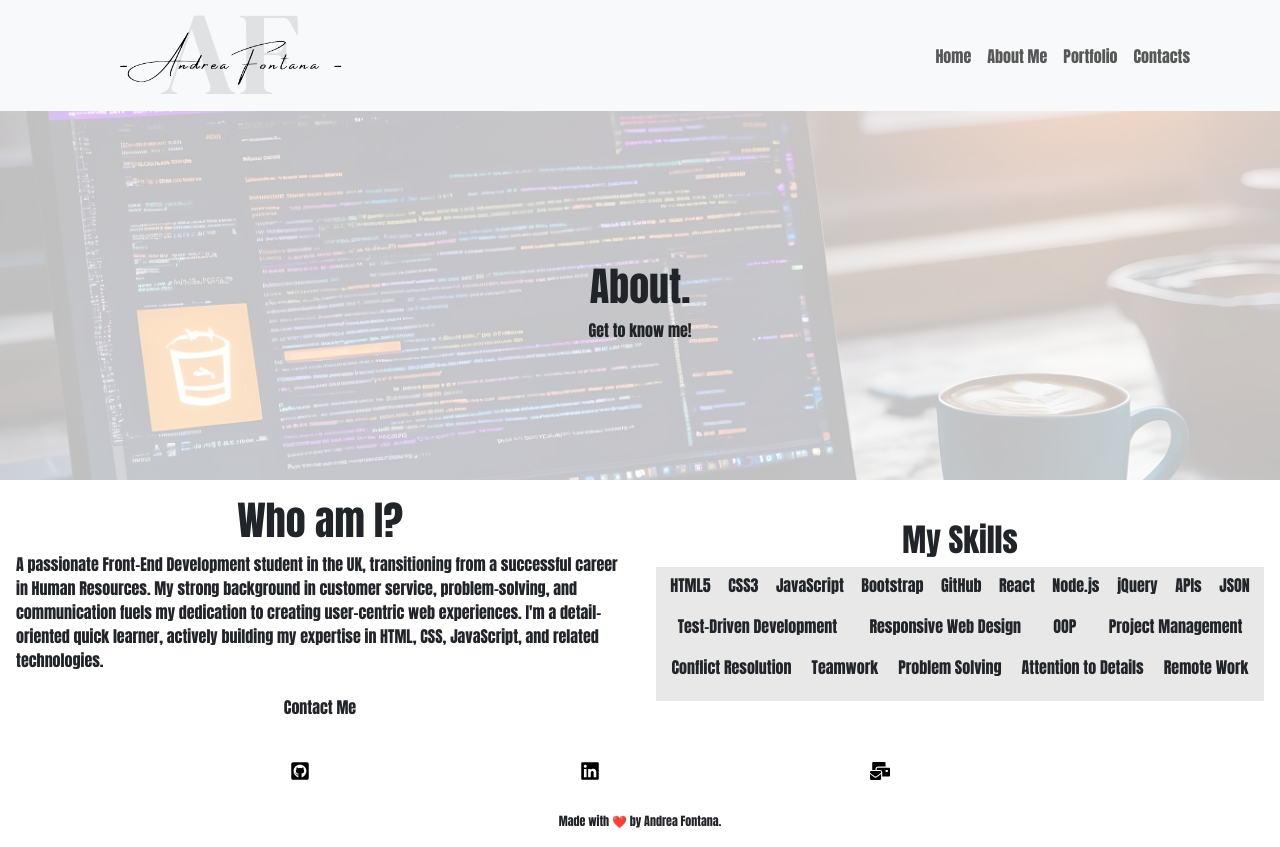
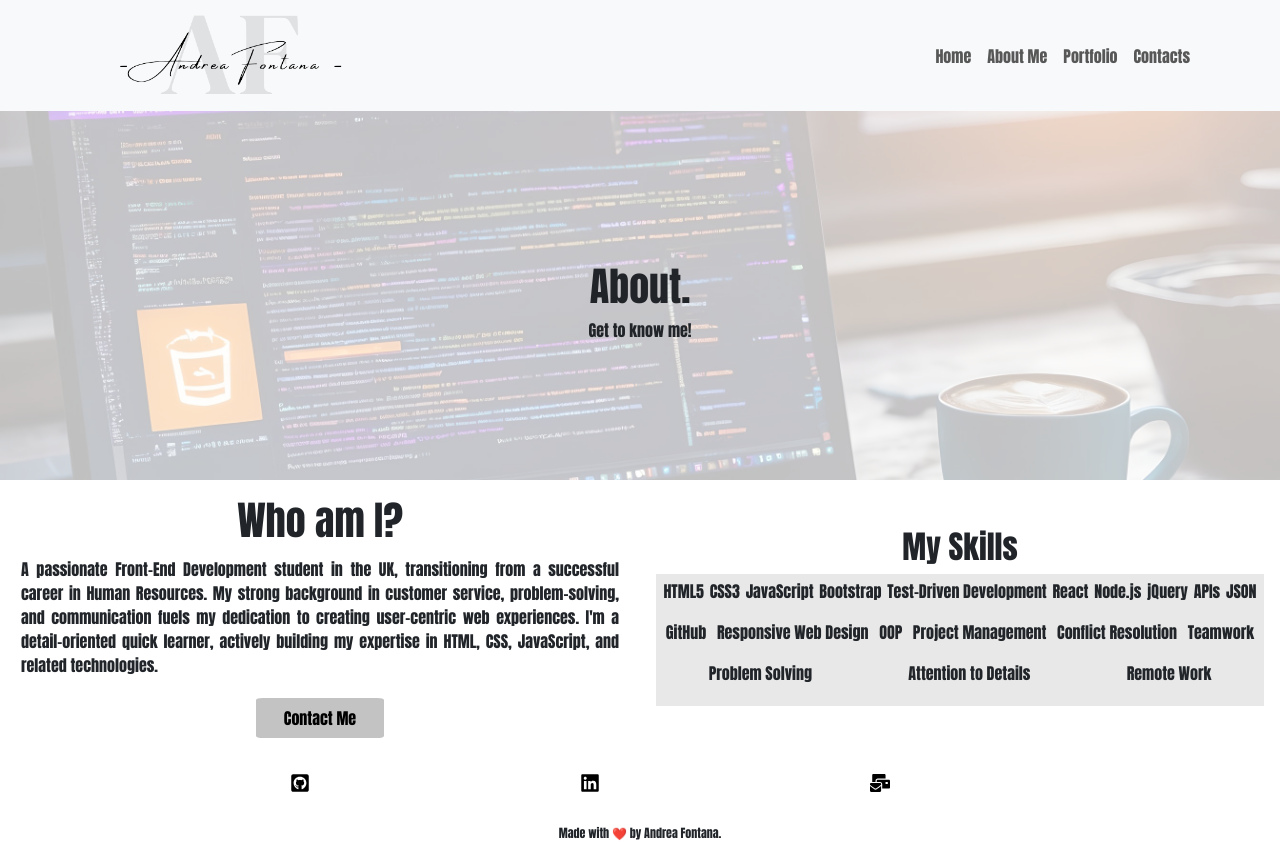
Before and after one commit to AndyFt/Andrea-Fontana-react-portfolio, a React (Vite) app: page /Andrea-Fontana-react-portfolio/about in a window 1280 px wide. Built offline with nearby package versions, Linux system fonts and the light colour scheme; a web font is replaced by a local one.

Commit message:
finished the About page and changed some styling around the app

```diff
--- a/src/components/AboutContent.jsx
+++ b/src/components/AboutContent.jsx
@@ -16,8 +16,8 @@ const AboutContent = () => {
           detail-oriented quick learner, actively building my expertise in HTML,
           CSS, JavaScript, and related technologies.
         </p>
-        <Link to="/contact">
-          <button className="btn">Contact Me</button>
+        <Link to="/contact" className="button">
+          Contact Me
         </Link>
       </div>
 
--- a/src/components/AboutContentStyles.css
+++ b/src/components/AboutContentStyles.css
@@ -9,6 +9,8 @@
   display: flex;
   align-items: center;
   justify-content: center;
+  text-align: justify;
+  padding: 5px;
 }
 
 .skills-container {
@@ -41,12 +43,32 @@
   justify-content: space-around;
   align-items: center;
   gap: 1px;
-  padding: 6px;
+  padding: 5px;
   background-color: rgba(0, 0, 0, 0.089);
 }
 
 .skill-items-card {
   padding: 0 2px;
+}
+
+.button {
+  display: flex;
+  padding: 8px 28px;
+  align-items: center;
+  border: none;
+  text-decoration: none !important;
+  border-radius: 5%;
+  background-color: rgba(136, 136, 136, 0.5);
+  color: black;
+}
+
+.button:hover {
+  border: none;
+  border-radius: 5%;
+  background-color: rgb(0, 0, 0) !important;
+  color: rgb(255, 255, 255);
+  transition: 0.5s;
+  transform: scale(1.05);
 }
 
 @media screen and (max-width: 768px) {
--- a/src/components/HeroImgStyles.css
+++ b/src/components/HeroImgStyles.css
@@ -71,7 +71,7 @@
 
 .btn:hover {
   background-color: rgb(255, 255, 255) !important;
-  transition: 0.3s;
+  transition: 0.5s;
   transform: scale(1.05);
   color: white;
 }
--- a/src/components/ProjectCard/ProjectCardStyles.css
+++ b/src/components/ProjectCard/ProjectCardStyles.css
@@ -6,6 +6,10 @@
   border-radius: 5px;
   border: none;
   box-shadow: 2px 6px 8px 0 rgba(22, 22, 26, 0.18);
+}
+
+.card-text {
+  text-align: justify;
 }
 
 .project-card img {
@@ -34,6 +38,7 @@
 
 .button-container button {
   border: none;
+  padding: 8px 28px;
   border-radius: 5%;
   background-color: rgba(136, 136, 136, 0.5);
   color: black;
@@ -44,7 +49,7 @@
   border-radius: 5%;
   background-color: rgb(0, 0, 0) !important;
   color: rgb(255, 255, 255);
-  transition: 0.3s;
+  transition: 0.5s;
   transform: scale(1.05);
 }
 
--- a/src/components/ProjectCard/index.jsx
+++ b/src/components/ProjectCard/index.jsx
@@ -11,7 +11,7 @@ function ProjectCard( { project } ) {
       <Card.Title>{project.title}</Card.Title>
       <Card.Text>{project.description}</Card.Text>
       <div className='button-container'>
-      <a  href={project.repoLink}> <Button variant='top'>&nbsp;View Code</Button></a>
+      <a  href={project.repoLink}> <Button variant='top'>View Code</Button></a>
       <a href={project.deployedLink}><Button variant="top">Deployed site</Button></a>
       </div>
     </Card.Body>
--- a/src/myskills.json
+++ b/src/myskills.json
@@ -18,7 +18,7 @@
     },
     {
       "id": "5",
-      "name": "GitHub"
+      "name": "Test-Driven Development"
     },
     {
       "id": "6",
@@ -42,7 +42,7 @@
     },
     {
       "id": "11",
-      "name": "Test-Driven Development"
+      "name": "GitHub"
     },
     {
       "id": "12",
```
